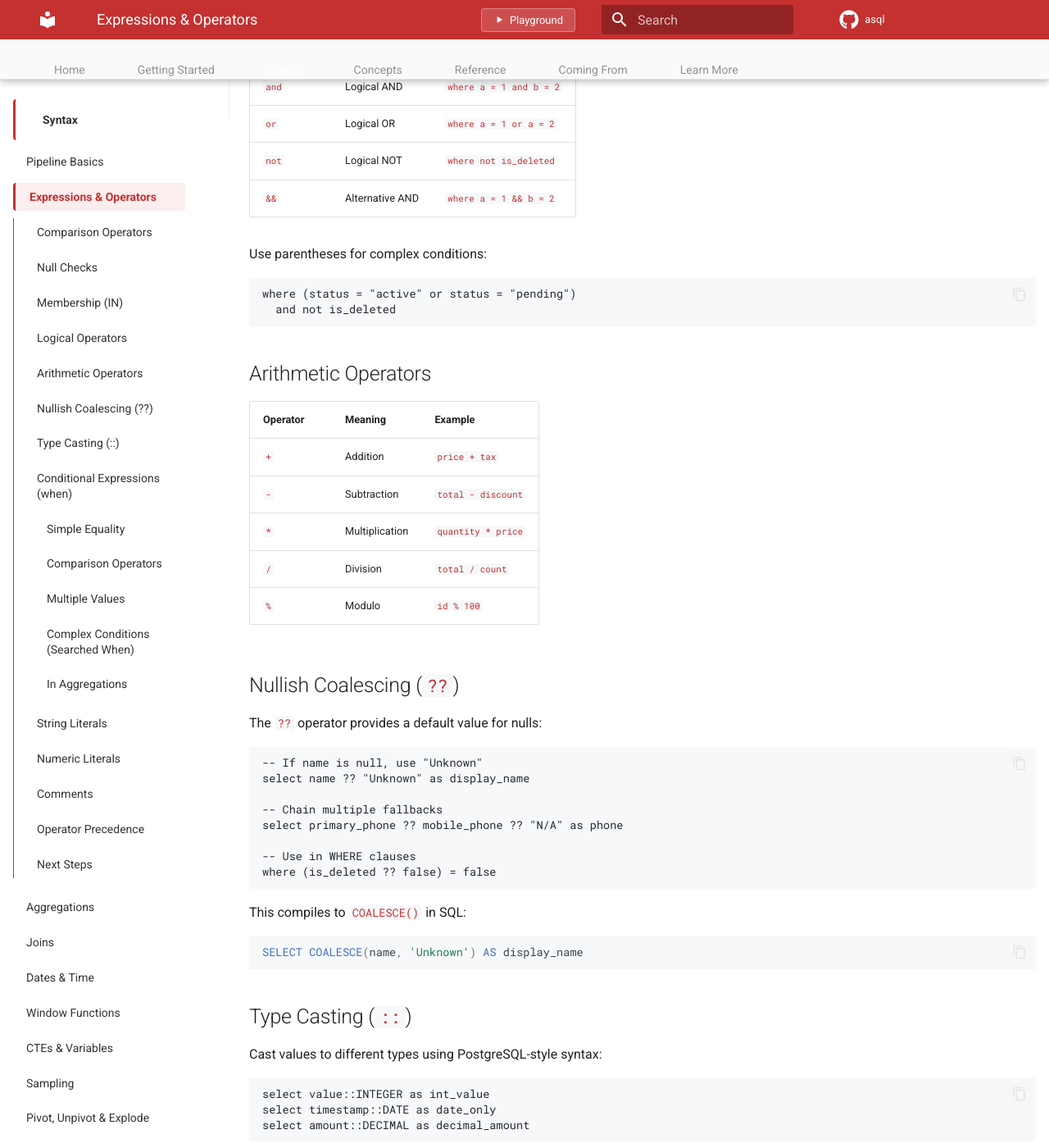
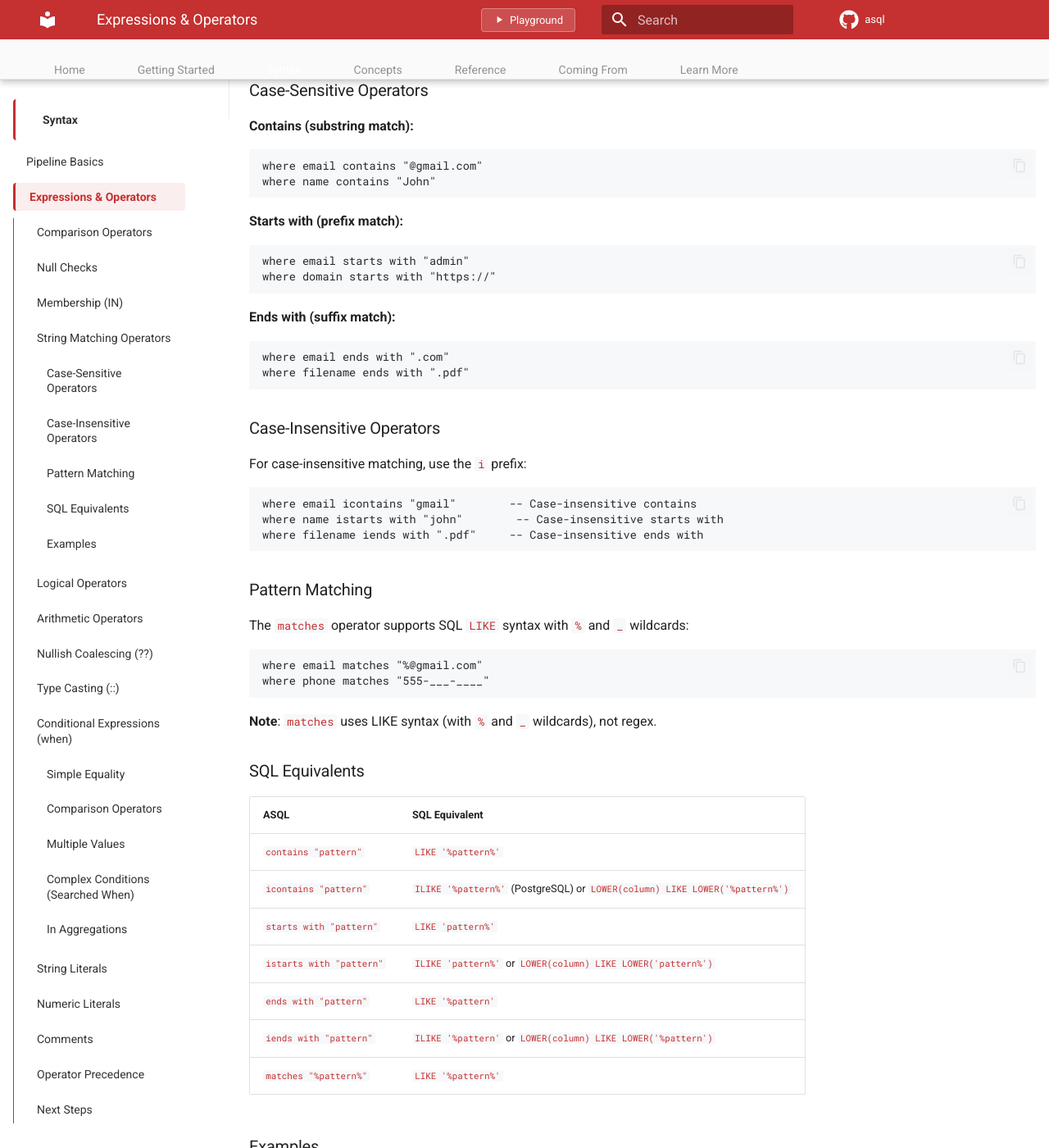
Before and after one commit to davefowler/asql, an MkDocs documentation site: the page built from docs/syntax/expressions.md, in a window 1280 px wide and 1400 px high, scrolled down 1270 px. Shown: the whole window at 82% size. Built offline with MkDocs 1.6.1 and Material for MkDocs 9.7.7, drawn with Linux system fonts in a browser that asks for light colours; comment, search, counter and statistics services are not loaded; some of the changed text lies outside the part shown.

Commit message:
Add string matching operators to ASQL documentation and examples
Co-authored-by: davefowler <davefowler@gmail.com>

````diff
--- a/docs/spec.md
+++ b/docs/spec.md
@@ -536,6 +536,97 @@ months_since_signup_date  -- → months(now() - signup_date)
 -- Time until patterns
 days_until_due_date       -- → days(due_date - now())
 ```
+
+### 4.13 String Matching Operators
+
+ASQL provides intuitive string matching operators that are more readable than SQL's `LIKE` syntax.
+
+#### Case-Sensitive Operators
+
+**Contains (substring match):**
+```asql
+from users where email contains "@gmail.com"
+from users where name contains "John"
+```
+
+**Starts with (prefix match):**
+```asql
+from users where email starts with "admin"
+from users where domain starts with "https://"
+```
+
+**Ends with (suffix match):**
+```asql
+from users where email ends with ".com"
+from users where filename ends with ".pdf"
+```
+
+#### Case-Insensitive Operators
+
+For case-insensitive matching, use the `i` prefix:
+
+**Case-insensitive contains:**
+```asql
+from users where email icontains "gmail"
+from users where name icontains "john"
+```
+
+**Case-insensitive starts with:**
+```asql
+from users where domain istarts with "https://"
+from users where name istarts with "john"
+```
+
+**Case-insensitive ends with:**
+```asql
+from users where filename iends with ".pdf"
+from users where email iends with ".com"
+```
+
+#### Pattern Matching
+
+The `matches` operator supports SQL `LIKE` syntax with `%` and `_` wildcards:
+
+```asql
+from users where email matches "%@gmail.com"
+from users where phone matches "555-___-____"
+```
+
+**Note**: `matches` uses LIKE syntax (with `%` and `_` wildcards), not regex. Regex support may be added in the future, but most SQL dialects don't support it well anyway.
+
+#### SQL Equivalents
+
+| ASQL | SQL Equivalent | Notes |
+|------|---------------|-------|
+| `contains "pattern"` | `LIKE '%pattern%'` | More intuitive, no wildcards needed |
+| `icontains "pattern"` | `ILIKE '%pattern%'` (PostgreSQL) or `LOWER(column) LIKE LOWER('%pattern%')` | Case-insensitive |
+| `starts with "pattern"` | `LIKE 'pattern%'` | Clearer intent than LIKE |
+| `istarts with "pattern"` | `ILIKE 'pattern%'` or `LOWER(column) LIKE LOWER('pattern%')` | Case-insensitive |
+| `ends with "pattern"` | `LIKE '%pattern'` | Clearer intent than LIKE |
+| `iends with "pattern"` | `ILIKE '%pattern'` or `LOWER(column) LIKE LOWER('%pattern')` | Case-insensitive |
+| `matches "%pattern%"` | `LIKE '%pattern%'` | LIKE syntax, not regex |
+
+#### Usage Examples
+
+**With logical operators:**
+```asql
+from users
+  where email contains "@gmail.com" and status == "active"
+  where name starts with "John" or name starts with "Jane"
+```
+
+**With function calls:**
+```asql
+from users where upper(name) contains "JOHN"
+from users where coalesce(email, "") contains "@"
+```
+
+**With dotted column names:**
+```asql
+from users where users.email contains "@gmail.com"
+```
+
+**Design Decision**: Use `icontains` / `istarts with` / `iends with` instead of `contains ... ignore case` - analysts will prefer this syntax as it's more explicit and readable.
 
 ---
 
--- a/docs/syntax/expressions.md
+++ b/docs/syntax/expressions.md
@@ -36,6 +36,77 @@ Check if a value is in a list:
 ```asql
 where status in ("pending", "active", "shipped")
 where country not in ("XX", "YY")
+```
+
+## String Matching Operators
+
+ASQL provides intuitive string matching operators that are more readable than SQL's `LIKE` syntax.
+
+### Case-Sensitive Operators
+
+**Contains (substring match):**
+```asql
+where email contains "@gmail.com"
+where name contains "John"
+```
+
+**Starts with (prefix match):**
+```asql
+where email starts with "admin"
+where domain starts with "https://"
+```
+
+**Ends with (suffix match):**
+```asql
+where email ends with ".com"
+where filename ends with ".pdf"
+```
+
+### Case-Insensitive Operators
+
+For case-insensitive matching, use the `i` prefix:
+
+```asql
+where email icontains "gmail"        -- Case-insensitive contains
+where name istarts with "john"        -- Case-insensitive starts with
+where filename iends with ".pdf"     -- Case-insensitive ends with
+```
+
+### Pattern Matching
+
+The `matches` operator supports SQL `LIKE` syntax with `%` and `_` wildcards:
+
+```asql
+where email matches "%@gmail.com"
+where phone matches "555-___-____"
+```
+
+**Note**: `matches` uses LIKE syntax (with `%` and `_` wildcards), not regex.
+
+### SQL Equivalents
+
+| ASQL | SQL Equivalent |
+|------|---------------|
+| `contains "pattern"` | `LIKE '%pattern%'` |
+| `icontains "pattern"` | `ILIKE '%pattern%'` (PostgreSQL) or `LOWER(column) LIKE LOWER('%pattern%')` |
+| `starts with "pattern"` | `LIKE 'pattern%'` |
+| `istarts with "pattern"` | `ILIKE 'pattern%'` or `LOWER(column) LIKE LOWER('pattern%')` |
+| `ends with "pattern"` | `LIKE '%pattern'` |
+| `iends with "pattern"` | `ILIKE '%pattern'` or `LOWER(column) LIKE LOWER('%pattern')` |
+| `matches "%pattern%"` | `LIKE '%pattern%'` |
+
+### Examples
+
+**With logical operators:**
+```asql
+where email contains "@gmail.com" and status == "active"
+where name starts with "John" or name starts with "Jane"
+```
+
+**With function calls:**
+```asql
+where upper(name) contains "JOHN"
+where coalesce(email, "") contains "@"
 ```
 
 ## Logical Operators
````
Also changed, not shown: docs/github_issues_to_create.md (+2 -2 lines), 1 other file.
